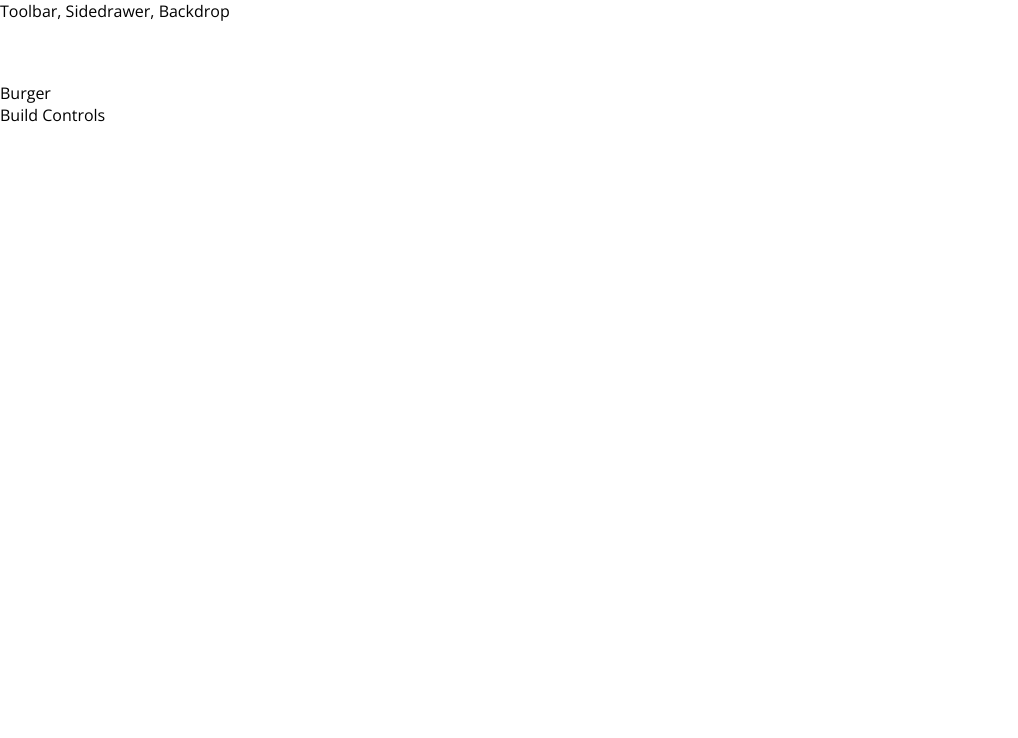
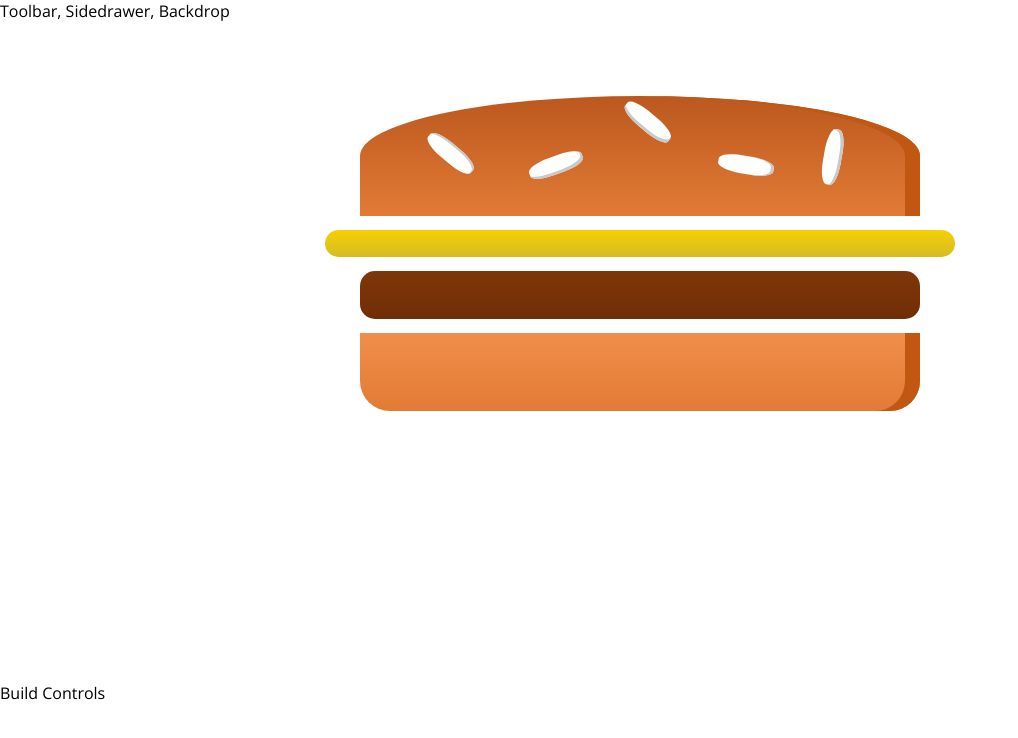
Before and after one commit to ebozkurt93/react-course-burger-builder, a React app: page / in a window 1280 px wide. Shown: the top 738 px of the page, without its empty margins (0-1018 px from the left). Built offline with nearby package versions, Linux system fonts and the light colour scheme.

Commit message:
video 111

```diff
--- /dev/null
+++ b/src/components/Burger/Burger.css
@@ -0,0 +1,28 @@
+.Burger {
+    width: 100%;
+    margin: auto;
+    height: 250px;
+    overflow: auto;
+    text-align: center;
+    font-weight: bold;
+    font-size: 1.2rem;
+}
+
+@media (min-width: 500px) and (min-height: 400px) {
+    .Burger {
+        width: 350px;
+        height: 300px;
+    }
+}
+@media (min-width: 500) and (min-height: 401) {
+    .Burger {
+        width: 450px;
+        height: 400px;
+    }
+}
+@media (min-width: 1000px) and (min-height: 700px) {
+    .Burger {
+        width: 700px;
+        height: 600px;
+    }
+}
--- a/src/components/Burger/Burger.js
+++ b/src/components/Burger/Burger.js
@@ -0,0 +1,18 @@
+
+import React from 'react';
+
+import classes from './Burger.css'
+import BurgerIngredient from './BurgerIngredient/BurgerIngredient'
+
+const burger = (props) => {
+    return (
+        <div className={classes.Burger}>
+            <BurgerIngredient type="bread-top" />
+            <BurgerIngredient type="cheese" />
+            <BurgerIngredient type="meat" />
+            <BurgerIngredient type="bread-bottom" />
+        </div>
+    );
+}
+
+export default burger;
--- a/src/components/Burger/BurgerIngredient/BurgerIngredient.js
+++ b/src/components/Burger/BurgerIngredient/BurgerIngredient.js
@@ -14,8 +14,8 @@
             case ('bread-top'):
                 ingredient = (
                     <div className={classes.BreadTop}>
-                        <div className={classes.Seed1}></div>
-                        <div className={classes.Seed2}></div>
+                        <div className={classes.Seeds1}></div>
+                        <div className={classes.Seeds2}></div>
                     </div>
                 );
                 break;
--- a/src/containers/BurgerBuilder/BurgerBuilder.js
+++ b/src/containers/BurgerBuilder/BurgerBuilder.js
@@ -1,13 +1,14 @@
 import React, { Component } from 'react';
 
 import Aux from '../../hoc/Aux_';
+import Burger from '../../components/Burger/Burger'
 
 class BurgerBuilder extends Component {
 
     render () {
         return (
             <Aux>
-                <div>Burger</div>
+                <Burger/>
                 <div>Build Controls</div>
             </Aux>
         );
```
